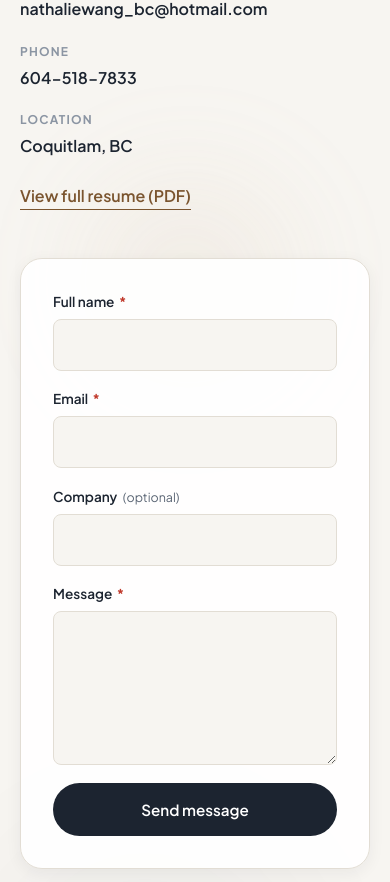
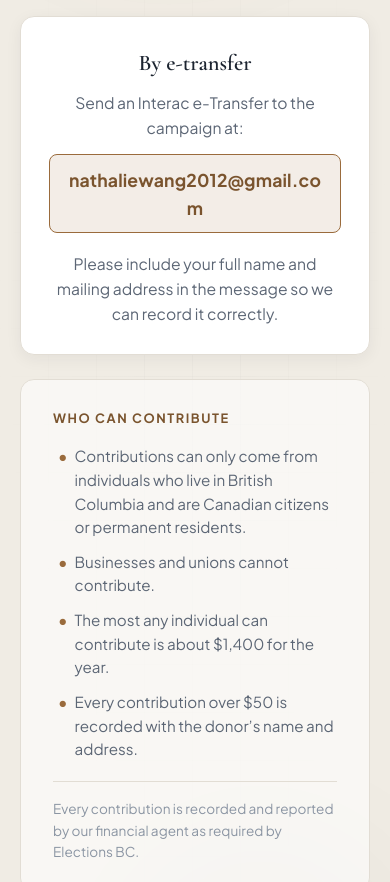
Before and after one commit to WL0000000/nathalie-portfolio, a React (Vite) app: page / in a window 390 px wide. Shown: the part 7655-8537 px from the top of the page. Built offline with nearby package versions, Linux system fonts and the light colour scheme.

Commit message:
how to support

```diff
--- a/src/App.tsx
+++ b/src/App.tsx
@@ -10,6 +10,7 @@ import { Header } from './components/Header'
 import { Hero } from './components/Hero'
 import { PhotoStrip } from './components/PhotoStrip'
 import { Priorities } from './components/Priorities'
+import { Support } from './components/Support'
 import { WhyRunning } from './components/WhyRunning'
 
 function App() {
@@ -31,6 +32,7 @@ function App() {
         <WhyRunning />
         <About />
         <PhotoStrip />
+        <Support />
         <Contact />
       </main>
       <Footer />
--- /dev/null
+++ b/src/components/Support.tsx
@@ -0,0 +1,37 @@
+import { support } from '../data/content'
+import { Reveal } from './Reveal'
+import { SectionBackdrop } from './SectionBackdrop'
+
+export function Support() {
+  return (
+    <section className="section section--muted support" id="support">
+      <SectionBackdrop variant="muted" />
+      <div className="container">
+        <Reveal variant="up" className="section__header">
+          <p className="eyebrow">{support.eyebrow}</p>
+          <h2 className="section__title">{support.title}</h2>
+          <p className="section__lead section__lead--centered">{support.intro}</p>
+        </Reveal>
+
+        <Reveal variant="up" as="article" className="support-card support-card--single">
+          <h3>{support.etransfer.label}</h3>
+          <p>{support.etransfer.lead}</p>
+          <a href={`mailto:${support.etransfer.email}`} className="support__email">
+            {support.etransfer.email}
+          </a>
+          <p>{support.etransfer.detail}</p>
+        </Reveal>
+
+        <Reveal variant="up" delay={120} className="support__eligibility">
+          <h3 className="support__eligibility-title">Who can contribute</h3>
+          <ul className="support__rules">
+            {support.eligibility.map((rule) => (
+              <li key={rule}>{rule}</li>
+            ))}
+          </ul>
+          <p className="support__note">{support.note}</p>
+        </Reveal>
+      </div>
+    </section>
+  )
+}
--- a/src/data/content.ts
+++ b/src/data/content.ts
@@ -19,6 +19,7 @@ export const navLinks = [
   { label: 'Priorities', href: '#priorities' },
   { label: "Why I'm Running", href: '#why' },
   { label: 'About', href: '#about' },
+  { label: 'Support', href: '#support' },
   { label: 'Get Involved', href: '#contact' },
 ] as const
 
@@ -105,6 +106,29 @@ export const aboutGroups = [
   },
 ] as const
 
+// Section: Support the Campaign (offline giving, no online payment processing)
+export const support = {
+  eyebrow: 'Support',
+  title: 'Support the Campaign',
+  intro:
+    'Signs, flyers, and hall rentals all cost money. A contribution of any size helps me reach more families across the Tri-Cities before October 17. Thank you for pitching in.',
+  etransfer: {
+    label: 'By e-transfer',
+    lead: 'Send an Interac e-Transfer to the campaign at:',
+    email: 'nathaliewang2012@gmail.com',
+    detail:
+      'Please include your full name and mailing address in the message so we can record it correctly.',
+  },
+  eligibility: [
+    'Contributions can only come from individuals who live in British Columbia and are Canadian citizens or permanent residents.',
+    'Businesses and unions cannot contribute.',
+    'The most any individual can contribute is about $1,400 for the year.',
+    'Every contribution over $50 is recorded with the donor’s name and address.',
+  ],
+  // TODO: confirm financial agent details and final Elections BC compliance wording before publishing.
+  note: 'Every contribution is recorded and reported by our financial agent as required by Elections BC.',
+} as const
+
 // Section 5: Get Involved
 export const getInvolvedIntro =
   'A campaign like this only works with the community behind it. If you want to help, share ideas, or just say hi, get in touch.'
--- a/src/index.css
+++ b/src/index.css
@@ -1094,6 +1094,110 @@ textarea {
 .testimonial-card span {
   font-size: 0.85rem;
   color: var(--color-ink-faint);
+}
+
+/* Support */
+
+.support-card {
+  padding: 1.75rem;
+  background: var(--color-surface);
+  border: 1px solid var(--color-border);
+  border-radius: var(--radius-md);
+  box-shadow: var(--shadow-sm);
+}
+
+.support-card--single {
+  max-width: 46rem;
+  margin: 0 auto 1.5rem;
+  text-align: center;
+}
+
+.support-card h3 {
+  font-family: var(--font-serif);
+  font-size: 1.4rem;
+  font-weight: 600;
+  color: var(--color-ink);
+  margin-bottom: 0.55rem;
+}
+
+.support-card p {
+  color: var(--color-ink-soft);
+  font-size: 0.98rem;
+}
+
+.support__email {
+  display: inline-block;
+  margin: 0.9rem auto 1.1rem;
+  padding: 0.65rem 1.15rem;
+  background: var(--color-accent-soft);
+  border: 1px solid var(--color-accent);
+  border-radius: var(--radius-sm);
+  color: var(--color-accent-dark);
+  font-weight: 700;
+  font-size: 1.1rem;
+  letter-spacing: 0.01em;
+  word-break: break-word;
+  transition:
+    background 0.25s ease,
+    transform 0.25s ease;
+}
+
+.support__email:hover {
+  background: rgba(154, 107, 60, 0.18);
+  transform: translateY(-1px);
+}
+
+.support__eligibility {
+  max-width: 46rem;
+  margin-inline: auto;
+  padding: 1.75rem 2rem;
+  background: rgba(255, 255, 255, 0.6);
+  border: 1px solid var(--color-border);
+  border-radius: var(--radius-md);
+}
+
+.support__eligibility-title {
+  font-size: 0.8rem;
+  font-weight: 700;
+  letter-spacing: 0.12em;
+  text-transform: uppercase;
+  color: var(--color-accent-dark);
+  margin-bottom: 1rem;
+}
+
+.support__rules {
+  display: grid;
+  gap: 0.7rem;
+  margin-bottom: 1.25rem;
+}
+
+.support__rules li {
+  position: relative;
+  padding-left: 1.35rem;
+  color: var(--color-ink-soft);
+  font-size: 0.95rem;
+  line-height: 1.55;
+}
+
+.support__rules li::before {
+  content: '•';
+  position: absolute;
+  left: 0.3rem;
+  color: var(--color-accent);
+  font-weight: 700;
+}
+
+.support__note {
+  font-size: 0.85rem;
+  color: var(--color-ink-faint);
+  border-top: 1px solid var(--color-border);
+  padding-top: 1rem;
+}
+
+@media (max-width: 640px) {
+  .support__methods {
+    grid-template-columns: 1fr;
+  }
 }
 
 /* Contact */
```
